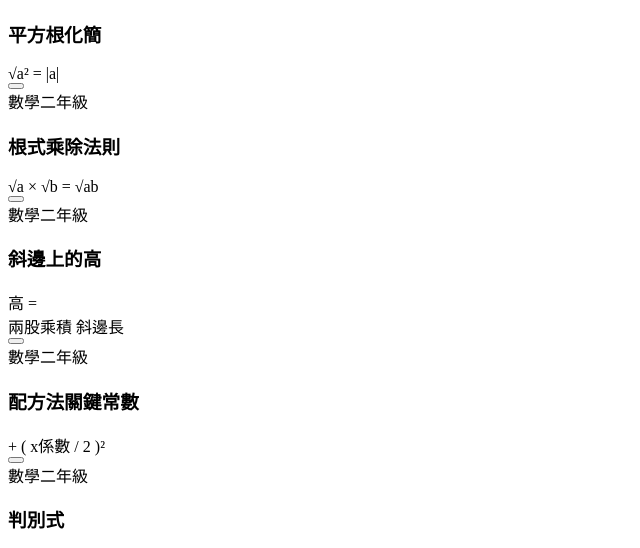
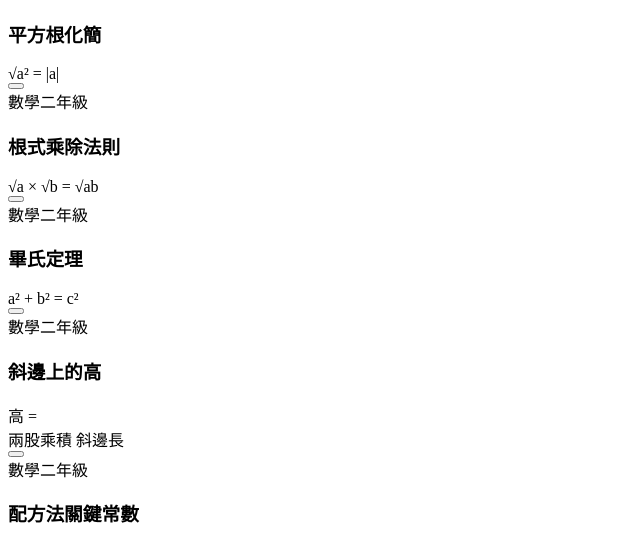
Before and after one commit to HannahTien/math, a Flask app: template templates/math.html in a window 1280 px wide. Shown: the part 3634-4182 px from the top of the page, without its empty margins (0-640 px from the left). Run offline with Flask 3, Linux system fonts and the light colour scheme; the template is opened without the code that fills it, so the values that code supplies are empty.

Commit message:
修改二年級公式

```diff
--- a/templates/math.html
+++ b/templates/math.html
@@ -339,6 +339,15 @@
                 <h3 class="font-wenkai font-normal text-2xl mb-3 text-gray-100 tracking-wide">根式乘除法則</h3>
                 <div class="text-highlight text-lg font-math italic text-center mt-4 bg-gray-900 bg-opacity-50 py-3 rounded flex flex-col gap-2">
                     <span>√a × √b = √<span class="overline">ab</span></span>
+                </div>
+            </div>
+
+            <div class="glass-card rounded-xl p-5 cursor-pointer relative formula-card" data-title="畢氏定理" data-formula="a² + b² = c²" data-subject="數學" data-grade="二年級" data-desc="直角三角形中，兩股的平方和等於斜邊的平方。" onclick="openModal(this)">
+                <button class="absolute top-4 right-4 text-gray-600 hover:text-yellow-500 fav-btn" onclick="event.stopPropagation(); toggleFavorite(this)"><i class="fa-solid fa-star text-2xl"></i></button>
+                <div class="flex gap-2 mb-3"><span class="font-wenkai font-light text-base text-white px-3 py-1 bg-tagMath rounded-full shadow tracking-wider">數學</span><span class="font-wenkai font-light text-base text-white px-3 py-1 bg-tagG2 rounded-full shadow tracking-wider">二年級</span></div>
+                <h3 class="font-wenkai font-normal text-2xl mb-3 text-gray-100 tracking-wide">畢氏定理</h3>
+                <div class="text-highlight text-2xl font-math italic text-center mt-4 bg-gray-900 bg-opacity-50 py-3 rounded tracking-wider">
+                    a² + b² = c²
                 </div>
             </div>
 
```
